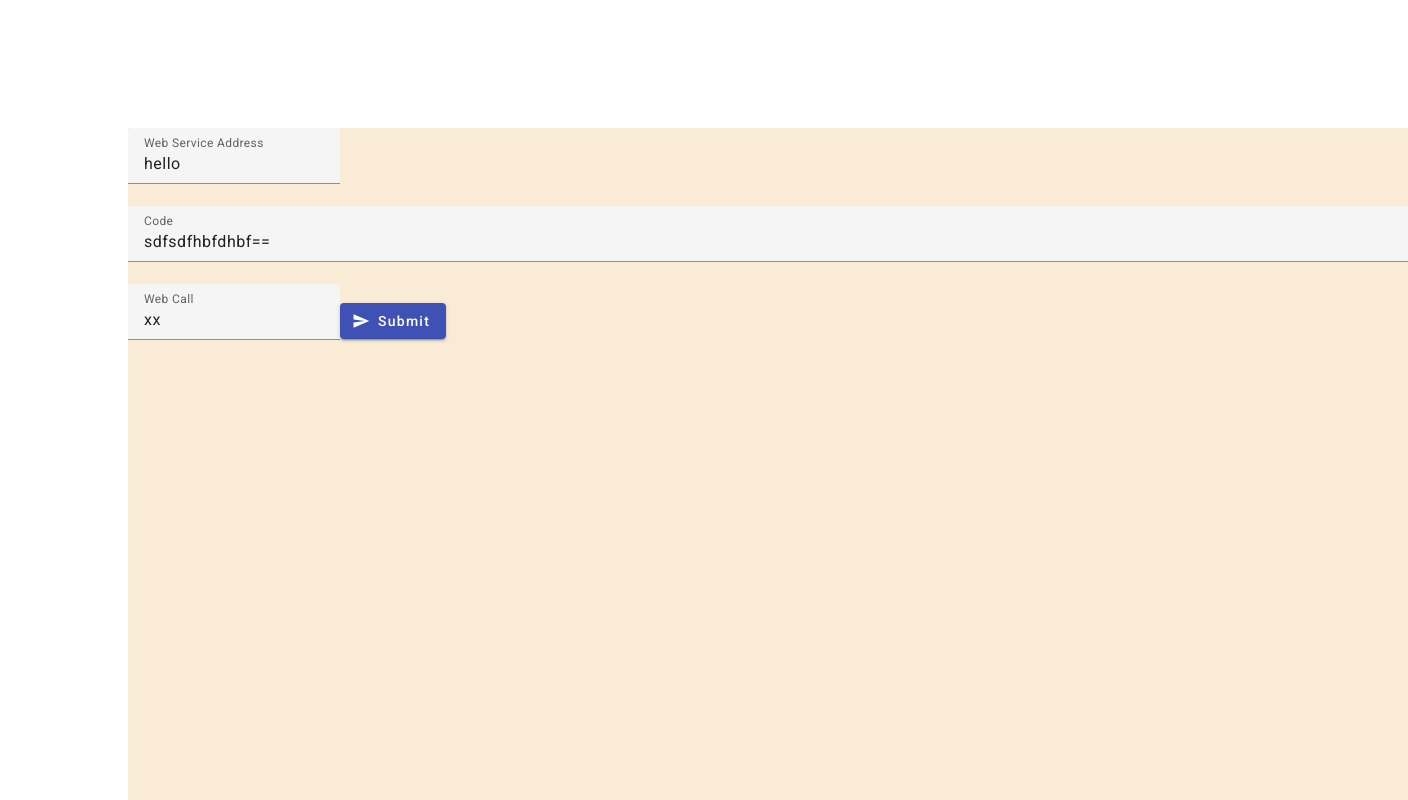
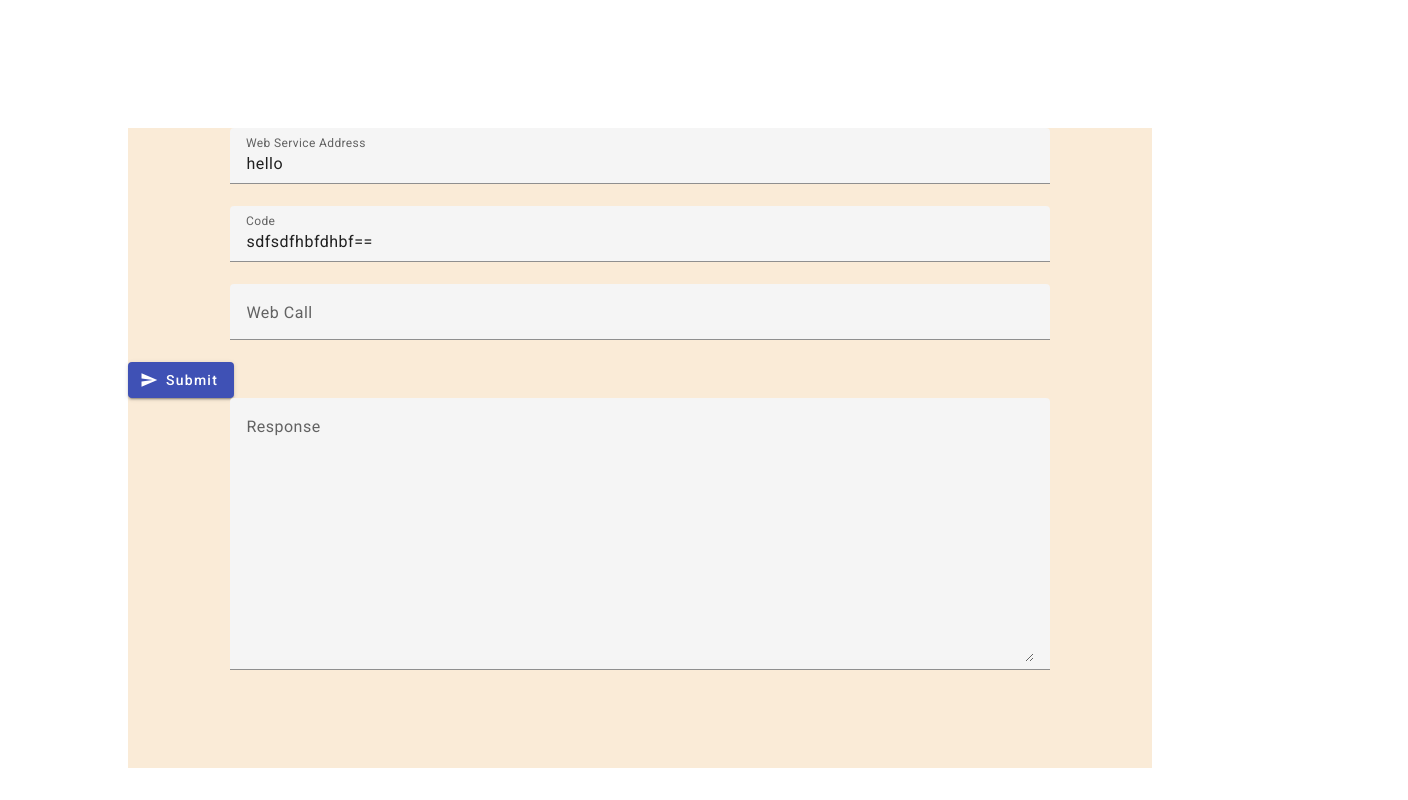
Before and after one commit to matsoncook/PunditDogSWA, an Angular app: page / in a window 1280 px wide. Shown: the top 800 px of the page, 1408 px wide, since content can reach past the window. Built offline with nearby package versions, Linux system fonts and the light colour scheme.

Commit message:
html css

```diff
--- a/src/app/app.component.css
+++ b/src/app/app.component.css
@@ -1,13 +1,16 @@
-.content{
-    height: 100%; width: 100%; margin: 10%;background-color: antiquewhite;
-}
+
 .main{
     height: 100%; width: 100%;
 }
 
+.content1{
+    height: 80%; width: 80%; margin: 10%;background-color: antiquewhite;
+}
+
 .code {
-    width: 100%;
-  }
+   width:  80%;
+   margin-left: 10%;
+}
 
 /* @media (min-width: 768px) {
     .code {
--- a/src/app/app.component.html
+++ b/src/app/app.component.html
@@ -1,8 +1,8 @@
 
 <main class="main" >
-  <div class="content" >
+  <div class="content1" >
     <div >
-        <mat-form-field appearance="fill">
+        <mat-form-field appearance="fill" class="code">
             <mat-label>Web Service Address</mat-label>
             <input [(ngModel)]="webAddress"  matInput placeholder="Example input">
           </mat-form-field>
@@ -12,7 +12,7 @@
             <input [(ngModel)]="apiCode"  matInput placeholder="Example input">
           </mat-form-field>
 
-          <mat-form-field appearance="fill" class="webCall">
+          <mat-form-field appearance="fill" class="code">
             <mat-label>Web Call</mat-label>
             <input [(ngModel)]="webCall"  matInput placeholder="Example input">
           </mat-form-field>
@@ -21,6 +21,11 @@
             <mat-icon>send</mat-icon>
             Submit
           </button>
+
+          <mat-form-field appearance="fill" class="code">
+            <mat-label>Response</mat-label>
+            <textarea [(ngModel)]="webServiceResponse"  rows=10 matInput placeholder="Example input"></textarea>
+          </mat-form-field>
     </div>
   </div>
 </main>
--- a/src/app/app.component.ts
+++ b/src/app/app.component.ts
@@ -25,7 +25,9 @@ export class AppComponent {
   webAddress = "hello";
   apiCode = "sdfsdfhbfdhbf==";
   //webCall = this.webAddress + "?code=" + this.apiCode;
-  webCall = 'xx';
+  webCall = '';
+
+  webServiceResponse = "";
 
   constructor(private http: HttpClient) { }
 
@@ -38,6 +40,7 @@ export class AppComponent {
   {
     this.http.get(this.webCall).subscribe(data => {
       console.log(data);
+      this.webServiceResponse = JSON.stringify(data,null,2);
     }, error => {
       console.error(error);
     });
```
